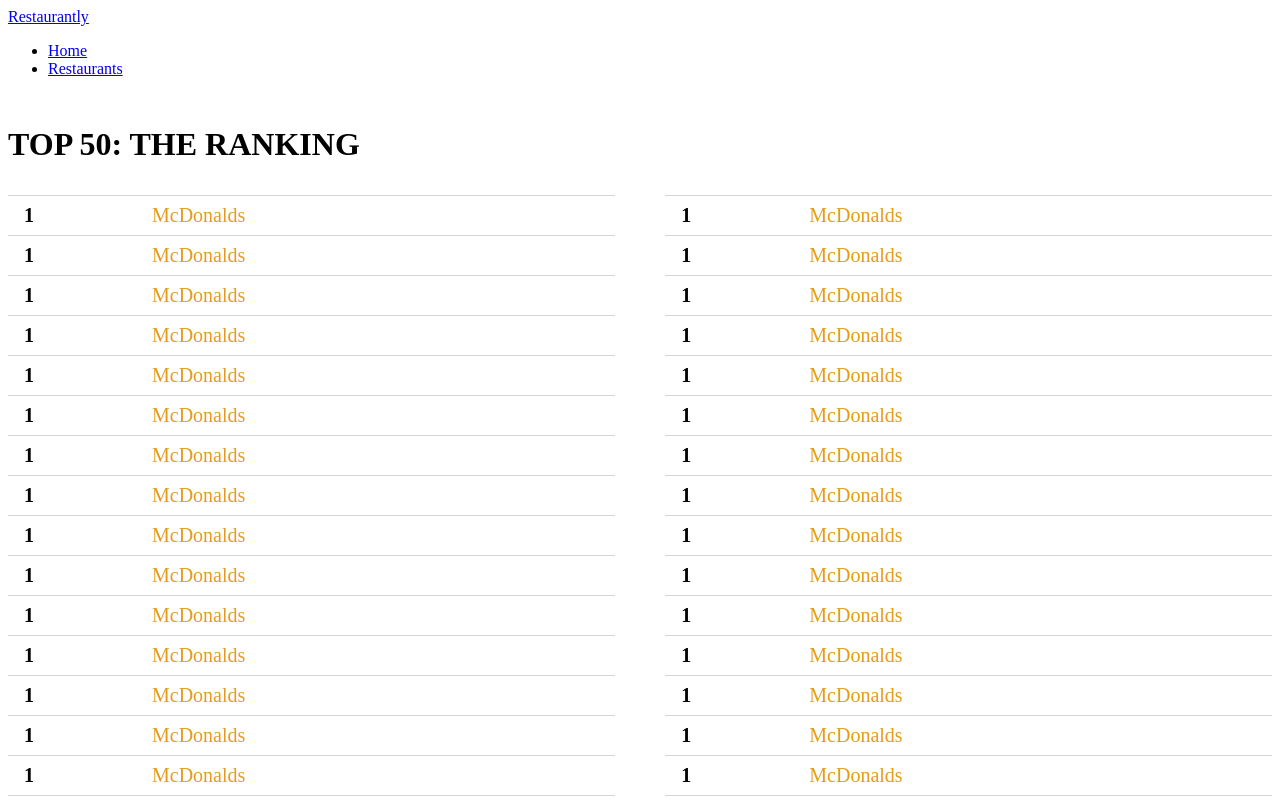
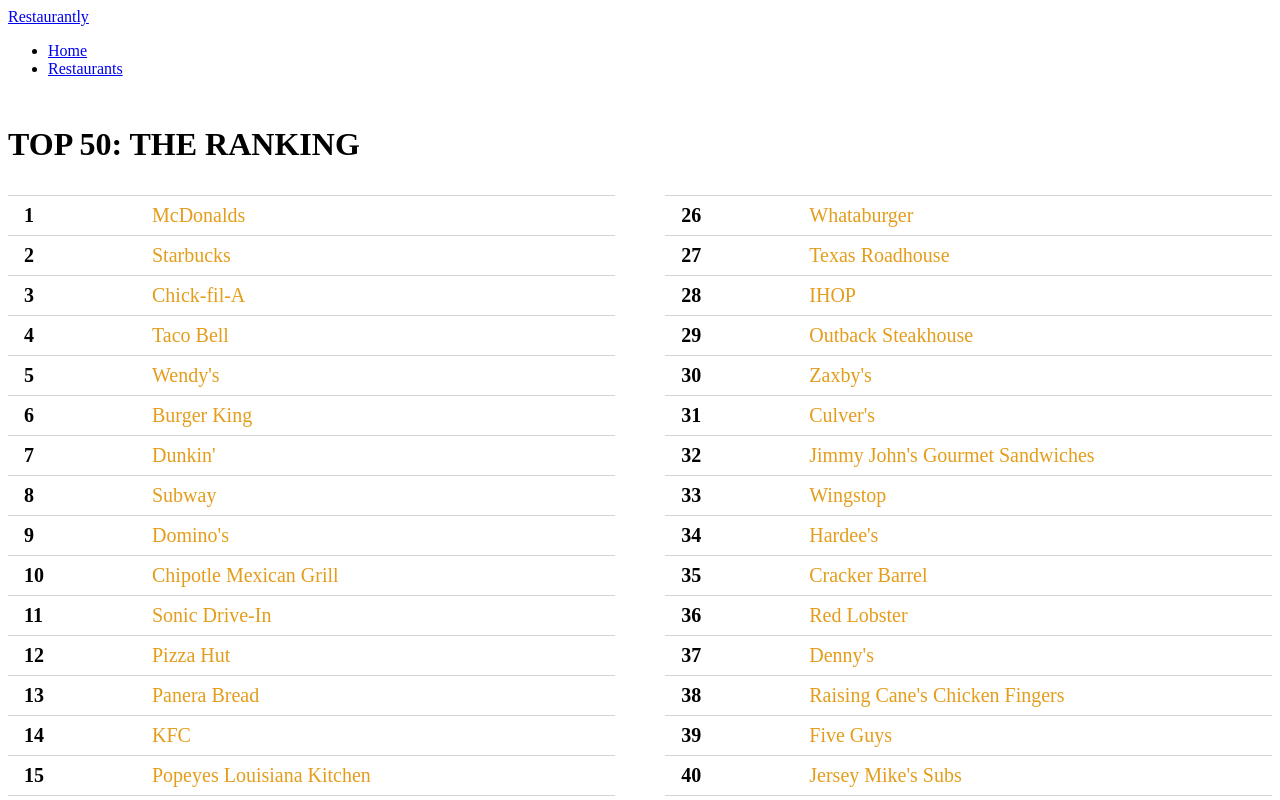
Before and after one commit to Yaasir024/Top-Resturant, a Nuxt app: page /restaurant in a window 1280 px wide. Shown: the top 800 px of the page. Built offline with nearby package versions, Linux system fonts and the light colour scheme.

Commit message:
/row data

```diff
--- a/components/restaurant/Row.vue
+++ b/components/restaurant/Row.vue
@@ -1,9 +1,18 @@
 <template>
   <div class="row">
-    <h4 class="header rank">1</h4>
-    <a href="/" class="header link">McDonalds</a>
+    <h4 class="header rank">{{ rank }}</h4>
+    <a href="/" class="header link">{{ name }}</a>
   </div>
 </template>
+
+<script setup lang="ts">
+interface RowProps {
+  name: string;
+  rank: number;
+}
+
+const props = defineProps<RowProps>();
+</script>
 
 <style scoped>
 .row {
```
